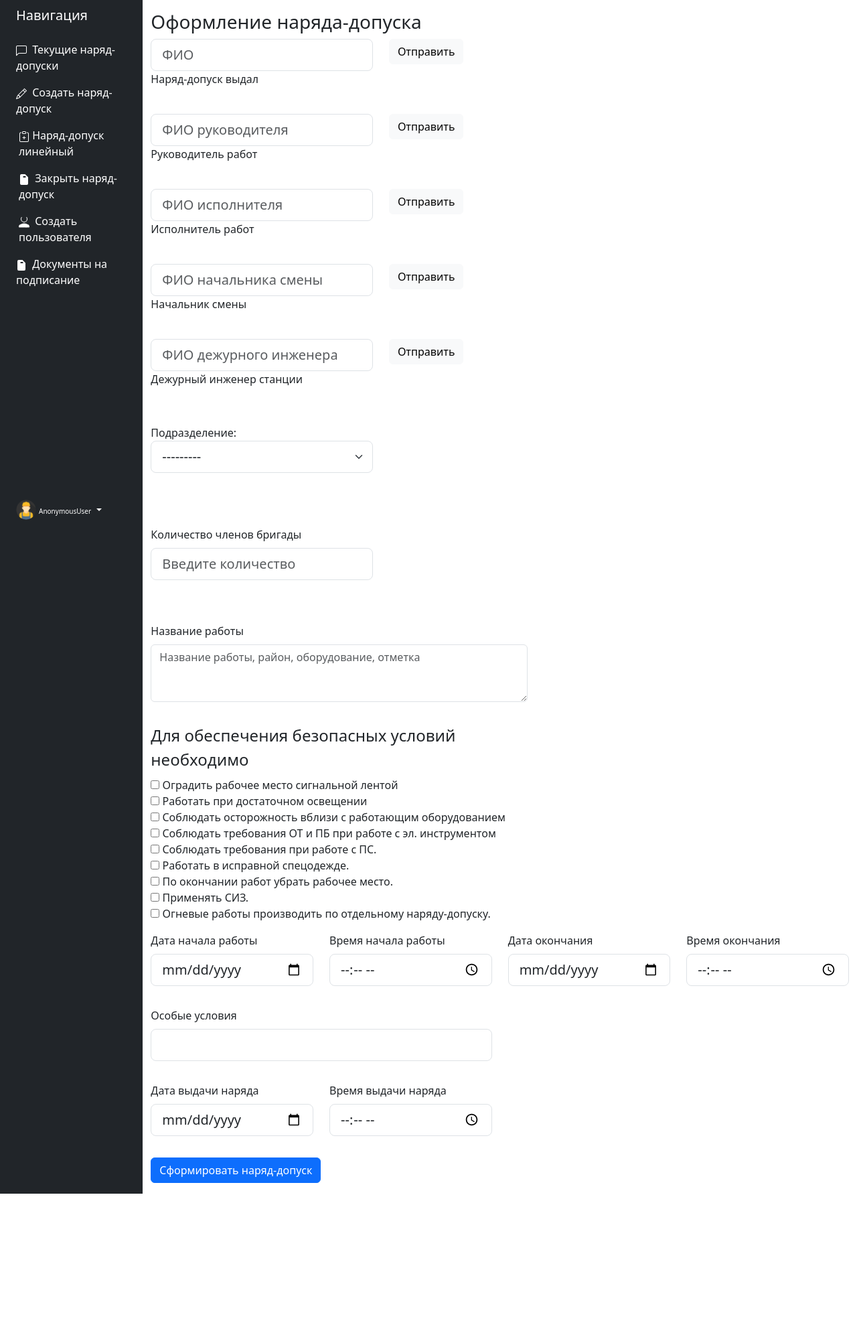
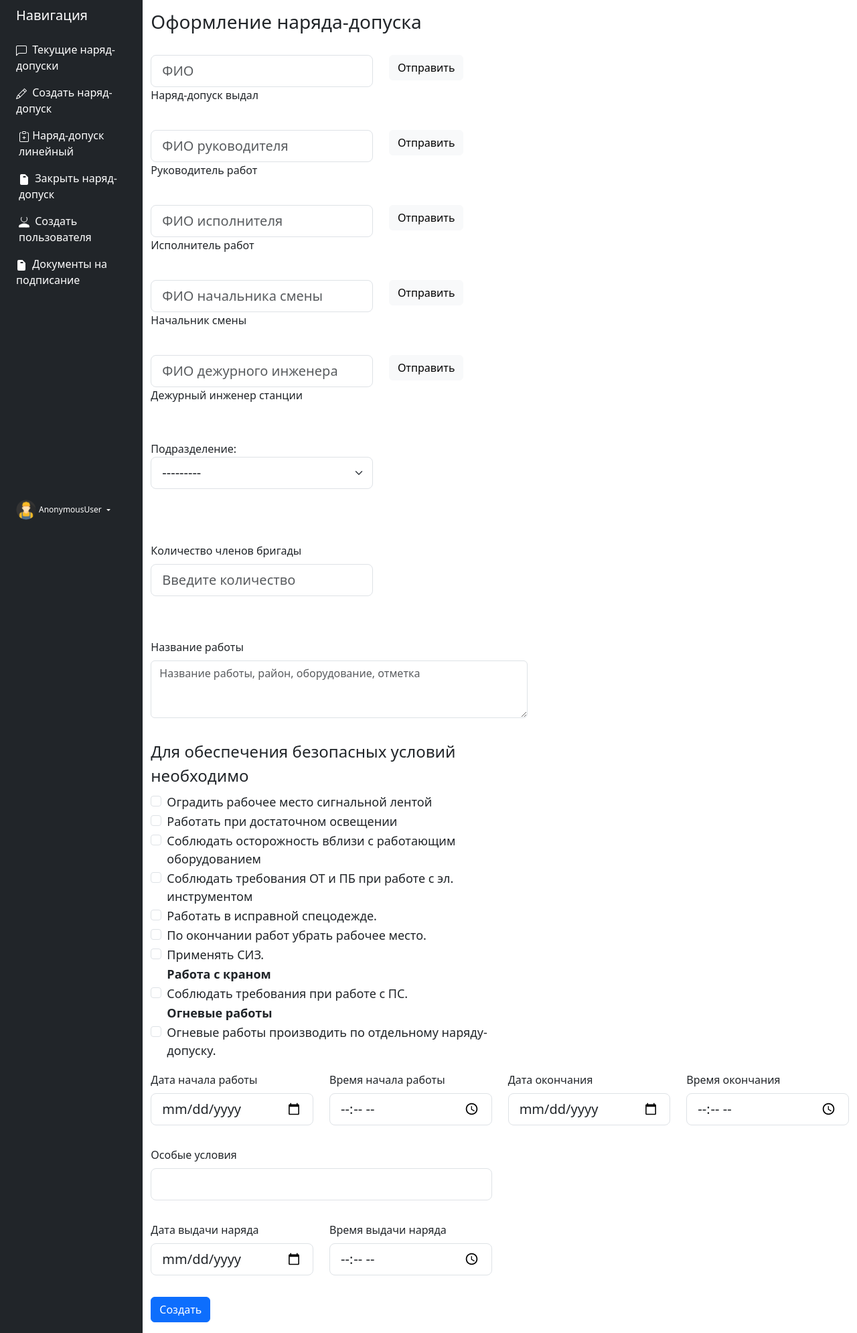
Before and after one commit to Segafoxs/DiplomUrFULAST, a Django app: page /workPermit/ in a window 1280 px wide. Shown: the whole page at 67% size. Before the commit the page ends 1782 px from the top, so only its background shows below. Run offline with Django 5.2, Linux system fonts and the light colour scheme; data that the repository does not hold is empty; some libraries are stand-ins or nearby versions.

Commit message:
Небольшие правки

```diff
--- a/website/hello/notary/signature.py
+++ b/website/hello/notary/signature.py
@@ -29,6 +29,7 @@ def check_signature(private_key, digest, signature) -> bool:
                                             gostcrypto.gostsignature.CURVES_R_1323565_1_024_2019[
                                                 'id-tc26-gost-3410-2012-256-paramSetB'])
 
-    public_key = sign_obj.public_key_generate(private_key)
+    primary_key_b = bytearray(private_key, encoding="utf-8")
+    public_key = sign_obj.public_key_generate(primary_key_b)
 
     return sign_obj.verify(public_key, digest, signature)
--- a/website/hello/templates/hello/docsSign/docsSign.html
+++ b/website/hello/templates/hello/docsSign/docsSign.html
@@ -61,7 +61,6 @@
                     </div>
                 </div>
             </div>
-
             <button type="button" class="btn btn-primary" data-bs-toggle="modal" data-bs-target="#signPermit{{ permit.number }}">
                 Подписать
             </button>
@@ -127,7 +126,6 @@
                     </div>
                 </div>
             </div>
-
             <button type="button" class="btn btn-primary" data-bs-toggle="modal" data-bs-target="#signPermit{{ permit.number }}">
                 Подписать
             </button>
@@ -140,4 +138,5 @@
 <p class="mt-4">Нарядов на закрытие нет.</p>
 {% endif %}
 
+
 {% endblock %}
--- a/website/hello/templates/hello/example.html
+++ b/website/hello/templates/hello/example.html
@@ -17,13 +17,13 @@
     <script src="{% static 'hello/js/test.js' %}"></script>
 
 
-
 </head>
 
 <body>
     {% block sidebar %}
 
-<div class="stic">
+
+<div class="stick">
     <div class="container-fluid">
     <div class="row flex-nowrap">
         <div class="col-auto col-md-3 col-xl-2 px-sm-2 px-0 bg-dark">
@@ -96,11 +96,11 @@
                 </ul>
 
                 <hr>
-                <div class="dropdown pb-4">
+                <div style="font-size: 12px" class="dropdown pb-4">
                     <a href="#" class="d-flex align-items-center text-white text-decoration-none dropdown-toggle" id="dropdownUser1" data-bs-toggle="dropdown" aria-expanded="false">
 
                         <img src="{% static 'hello/img/img.png' %}" alt="hugenerd" width="30" height="30" class="rounded-circle">
-                        <span class="d-none d-sm-inline mx-1"><font size="1">{{ request.user }}</font></span>
+                        <span class="d-none d-sm-inline mx-1">{{ request.user }}</span>
                     </a>
                     <ul class="dropdown-menu dropdown-menu-dark text-small shadow" aria-labelledby="dropdownUser1">
                         <li><a class="dropdown-item" href="#">Settings</a></li>
--- a/website/hello/templates/hello/workPermit/workPermit.html
+++ b/website/hello/templates/hello/workPermit/workPermit.html
@@ -7,8 +7,11 @@
 
 {% block content %}
 
-<h3>Оформление наряда-допуска</h3>
+<div>
+    <h3>Оформление наряда-допуска</h3>
+</div>
 
+<br>
 <form id="postDirectorForm">
     {% csrf_token %}
     <div class="row">
@@ -128,57 +131,48 @@
         <div class="col-md-7 pe-5">
             <fieldset>
               <legend>Для обеспечения безопасных условий необходимо</legend>
-              <div>
-                <input type="checkbox" id="instagram" name="source" value="Оградить рабочее место сигнальной лентой">
-                <label for="instagram">Оградить рабочее место сигнальной лентой</label>
+              <div class="form-check">
+                <input class="form-check-input" type="checkbox" id="instagram" name="source" value="Оградить рабочее место сигнальной лентой">
+                <font size="4"><label class="form-check-label" for="instagram">Оградить рабочее место сигнальной лентой</label></font>
               </div>
-              <div>
-                <input type="checkbox" id="facebook" name="source" value="Работать при достаточном освещении">
-                <label for="facebook">Работать при достаточном освещении</label>
+              <div class="form-check">
+                <input class="form-check-input" type="checkbox" id="facebook" name="source" value="Работать при достаточном освещении">
+                <font size="4"><label class="form-check-label" for="facebook">Работать при достаточном освещении</label></font>
               </div>
-              <div>
-                <input type="checkbox" id="search-engine" name="source" value="Соблюдать осторожность вблизи с работающим оборудованием">
-                <label for="search-engine">Соблюдать осторожность вблизи с работающим оборудованием</label>
+              <div class="form-check">
+                <input class="form-check-input" type="checkbox" id="search-engine" name="source" value="Соблюдать осторожность вблизи с работающим оборудованием">
+                <font size="4"><label class="form-check-label" for="search-engine">Соблюдать осторожность вблизи с работающим оборудованием</label></font>
               </div>
-              <div>
-                <input type="checkbox" id="word-of-mouth" name="source" value="Соблюдать требования ОТ и ПБ при работе с эл. инструментом">
-                <label for="word-of-mouth">Соблюдать требования ОТ и ПБ при работе с эл. инструментом</label>
+              <div class="form-check">
+                <input class="form-check-input" type="checkbox" id="word-of-mouth" name="source" value="Соблюдать требования ОТ и ПБ при работе с эл. инструментом">
+                <font size="4"><label class="form-check-label" for="word-of-mouth">Соблюдать требования ОТ и ПБ при работе с эл. инструментом</label></font>
               </div>
-              <div>
-                <input type="checkbox" id="press" name="source" value="Соблюдать требования при работе с ПС.">
-                <label for="press">Соблюдать требования при работе с ПС.</label>
+              <div class="form-check">
+                <input class="form-check-input" type="checkbox" id="event" name="source" value="Работать в исправной спецодежде.">
+                <font size="4"><label class="form-check-label" for="event">Работать в исправной спецодежде.</label></font>
               </div>
-              <div>
-                <input type="checkbox" id="event" name="source" value="Работать в исправной спецодежде.">
-                <label for="event">Работать в исправной спецодежде.</label>
+              <div class="form-check">
+                <input class="form-check-input" type="checkbox" id="billboard1" name="source" value="По окончании работ убрать рабочее место.">
+                <font size="4"><label class="form-check-label" for="billboard1">По окончании работ убрать рабочее место.</label></font>
               </div>
-              <div>
-                <input type="checkbox" id="billboard1" name="source" value="По окончании работ убрать рабочее место.">
-                <label for="billboard1">По окончании работ убрать рабочее место.</label>
+              <div class="form-check">
+                <input class="form-check-input" type="checkbox" id="billboard2" name="source" value="Применять СИЗ.">
+                <font size="4"><label class="form-check-label" for="billboard2">Применять СИЗ.</label></font>
               </div>
-              <div>
-                <input type="checkbox" id="billboard2" name="source" value="Применять СИЗ.">
-                <label for="billboard2">Применять СИЗ.</label>
+              <div class="form-check"><font size="4"><strong>Работа с краном</strong></font></div>
+              <div class="form-check">
+                <input class="form-check-input" type="checkbox" id="press" name="source" value="Соблюдать требования при работе с ПС.">
+                <font size="4"><label class="form-check-label" for="press">Соблюдать требования при работе с ПС.</label></font>
               </div>
-              <div>
-                <input type="checkbox" id="billboard3" name="source" value="Огневые работы производить по отдельному наряду-допуску.">
-                <label for="billboard3">Огневые работы производить по отдельному наряду-допуску.</label>
+                <div class="form-check">
+                    <font size="4"><strong>Огневые работы</strong></font>
+                </div>
+              <div class="form-check">
+                <input class="form-check-input" type="checkbox" id="billboard3" name="source" value="Огневые работы производить по отдельному наряду-допуску.">
+                <font size="4"><label class="form-check-label" for="billboard3">Огневые работы производить по отдельному наряду-допуску.</label></font>
               </div>
             </fieldset>
-<!--            <select multiple class="form-select" id="safetyRequirements" name="safetyRequirements">-->
-<!--                <option value="Оградить рабочее место сигнальной лентой.">Оградить рабочее место сигнальной лентой.</option>-->
-<!--                <option value="Работать при достаточном освещении.">Работать при достаточном освещении.</option>-->
-<!--                <option value="Соблюдать осторожность вблизи с работающим оборудованием.">Соблюдать осторожность вблизи с работающим оборудованием.</option>-->
-<!--                <option value="Соблюдать требования ОТ и ПБ при работе с эл. инструментом.">Соблюдать требования ОТ и ПБ при работе с эл. инструментом.</option>-->
-<!--                <option value="Соблюдать требования при работе с ПС.">Соблюдать требования при работе с ПС.</option>-->
-<!--                <option value="Не загромождать проходы, проезды, площадки.">Не загромождать проходы, проезды, площадки.</option>-->
-<!--                <option value="Работать в исправной спецодежде.">Работать в исправной спецодежде.</option>-->
-<!--                <option value="Работать исправным инструментом.">Работать исправным инструментом.</option>-->
-<!--                <option value="По окончании работ убрать рабочее место.">По окончании работ убрать рабочее место.</option>-->
-<!--                <option value="Применять СИЗ.">Применять СИЗ.</option>-->
-<!--                <option value="Работать исправным эл. инструментом.">Работать исправным эл. инструментом.</option>-->
-<!--                <option value="Огневые работы производить по отдельному наряду-допуску.">Огневые работы производить по отдельному наряду-допуску.</option>-->
-<!--            </select>-->
+
         </div>
     </div>
 
@@ -221,7 +215,7 @@
 
     <div class="row">
         <div class="col-md-4">
-            <button type="button" class="btn btn-primary" onclick="submitPost('workPermitForm', '/workPermit/resultWorkPermit/')">Сформировать наряд-допуск</button>
+            <button type="button" class="btn btn-primary" onclick="submitPost('workPermitForm', '/workPermit/resultWorkPermit/')">Создать</button>
         </div>
     </div>
 </form>
--- a/website/hello/update_permit_status.py
+++ b/website/hello/update_permit_status.py
@@ -47,6 +47,7 @@ def update_permit_status(request):
             return HttpResponse("Ошибка работы с хранилищем", status=405)
 
         digest, sig, public_key = signature.generate_signature(response.data, private_key_obj.private_key)
+        print(signature.check_signature(private_key_obj.private_key, digest, sig))
         blockchain.write_to_blockchain(permit.number, digest, sig, public_key, current_user.name)
 
         if permit.action == "ОТКРЫТИЕ":
--- a/website/hello/views.py
+++ b/website/hello/views.py
@@ -35,24 +35,41 @@ class ListViews(SingleTableMixin, FilterView):
 
 
 def view_permit(request):
+
     if request.method == "POST":
+        backet = []
         list_sign = []
         number = request.POST.get("number")
 
+        try:
+            result = read_all_documents()
+            for i in range(len(result)):
+                if result[i][0] == int(number):
+                    backet.append(result[i])
+                else:
+                    continue
 
-        result = read_all_documents()
+                if len(backet) == 0:
+                    return HttpResponse("{message: Документ не найден}")
 
-        for i in range(len(result)):
-            if result[i][0] == int(number):
-                list_sign.append(result[i])
-            else:
-                continue
 
-        #     if len(list_sign) == 0:
-        #         return HttpResponse("{message: Документ не найден}")
-        #
-        #     return HttpResponse(f"{list_sign}")
-        #
+
+            for i in range(len(backet)):
+
+                for j in range(len(backet[0])):
+                    if j == 5:
+                        list_sign.append(backet[i][j])
+
+
+
+
+
+
+        except Exception as err:
+            return HttpResponse(f"Транзакции по наряду {number} не найдены")
+
+
+
 
         permit = Permit.objects.filter(number=number)
 
--- a/website/sign.py
+++ b/website/sign.py
@@ -15,7 +15,7 @@ if __name__ == '__main__':
     #private_key = bytearray("test", encoding="utf-8")
     private_key = bytearray(password, encoding="utf-8")
     print(len(str(private_key)))
-    print(private_key)
+    print(private_key.decode())
 
     sign_obj = gostcrypto.gostsignature.new(gostcrypto.gostsignature.MODE_256,
                                             gostcrypto.gostsignature.CURVES_R_1323565_1_024_2019[
```
Also changed, not shown: website/hello/back.py (added, +8 -0 lines), website/hello/models.py (+7 -2 lines), website/hello/static/hello/css/styles.css (+0 -38 lines), website/hello/tables.py (+11 -1 lines), website/hello/templates/hello/currentWorkPermits/viewCurrentPermit.html (+57 -11 lines), website/hello/filters.py (line endings or trailing spaces), 1 other file.
